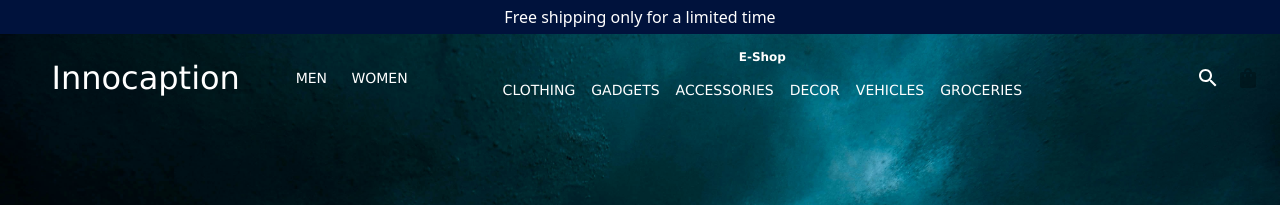
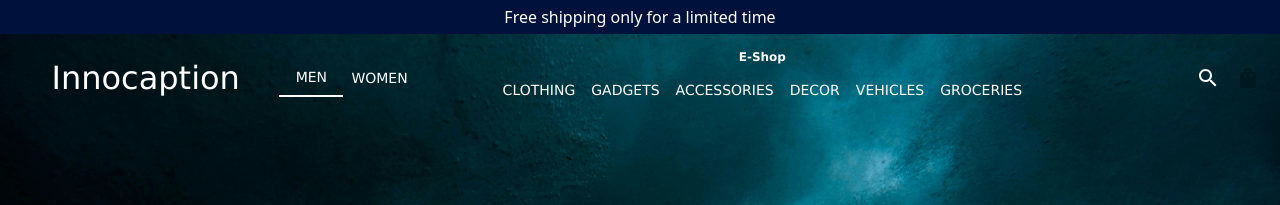
Before and after one commit to Ishraq-R-Rahman/Innocaption, a React (Vite) app: page /men in a window 1280 px wide. Shown: the top 205 px of the page. Built offline with nearby package versions, Linux system fonts and the light colour scheme; no server answers; a web font is replaced by a local one.

Commit message:
:art:Routing designs done

```diff
--- a/src/components/CardComponent.jsx
+++ b/src/components/CardComponent.jsx
@@ -59,7 +59,7 @@ const CardComponent = (product) => {
                 },
             }}
         >
-            <CardActionArea onClick={() => handleNavigate(1)}>
+            <CardActionArea onClick={() => handleNavigate(product.id)}>
                 <CardMediaZoom>
                     <img src={product.thumbnail} alt={product.title} />
                     <OverlayText>
--- a/src/components/MenuButtons.jsx
+++ b/src/components/MenuButtons.jsx
@@ -1,6 +1,6 @@
 import { Button } from "@mui/material";
 // eslint-disable-next-line react/prop-types
-function MenuButtons({ text, onClick, variant }) {
+function MenuButtons({ text, onClick, variant, active }) {
     return (
         <Button
             key={text}
@@ -9,10 +9,13 @@ function MenuButtons({ text, onClick, variant }) {
             sx={{
                 position: "relative",
                 overflow: "hidden",
+                borderRadius: "5px 5px 0 0",
+                borderBottom: active ? "2px solid white" : "none",
                 "&:hover": {
                     // backgroundColor: "transparent",
                     // borderBottom: "10px",
                     // borderBottomColor: "#002e5d",
+                    borderBottom: active ? "2px solid #002e5d" : "none",
                 },
             }}
         >
--- a/src/layout/NavBar.jsx
+++ b/src/layout/NavBar.jsx
@@ -43,9 +43,13 @@ function NavBar({ alwaysHovered }) {
         navigate(path);
     };
 
-    // eslint-disable-next-line no-unused-vars
+    const isGenderActive = (g) => {
+        const gender = location.pathname.split("/")[1];
+        return g === gender;
+    };
     const isActive = (path) => {
-        return location.pathname === path;
+        const routes = location.pathname.split("/");
+        return routes[routes.length - 1] === path;
     };
 
     const [open, setOpen] = useState(false);
@@ -95,10 +99,12 @@ function NavBar({ alwaysHovered }) {
                                     Innocaption
                                 </Typography>
                                 <MenuButtons
+                                    active={isGenderActive("men")}
                                     text={"Men"}
                                     onClick={() => handleNavigate("/men")}
                                 />
                                 <MenuButtons
+                                    active={isGenderActive("women")}
                                     text={"Women"}
                                     onClick={() => handleNavigate("/women")}
                                 />
@@ -124,6 +130,7 @@ function NavBar({ alwaysHovered }) {
                                         categories.map((text) => (
                                             <MenuButtons
                                                 key={text}
+                                                active={isActive(text)}
                                                 text={text}
                                                 onClick={() =>
                                                     handleNavigateCategories(
```
